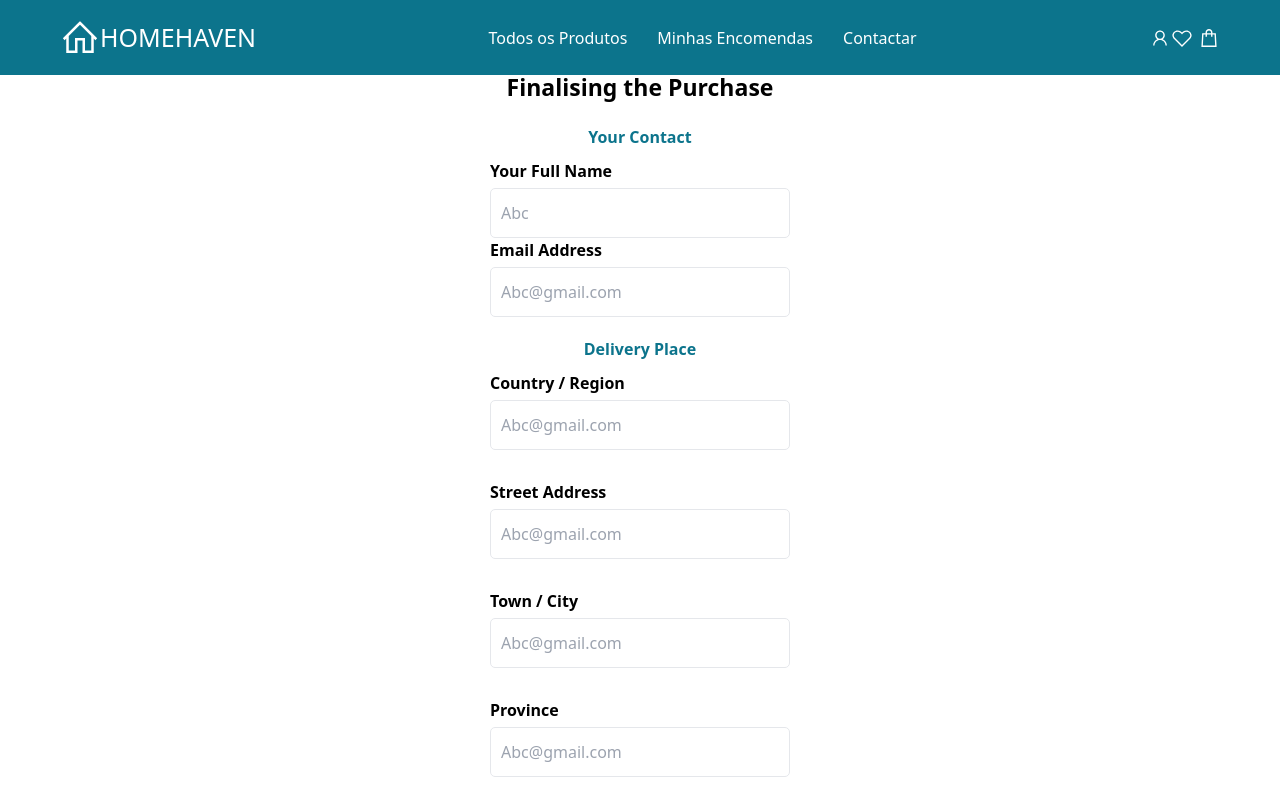
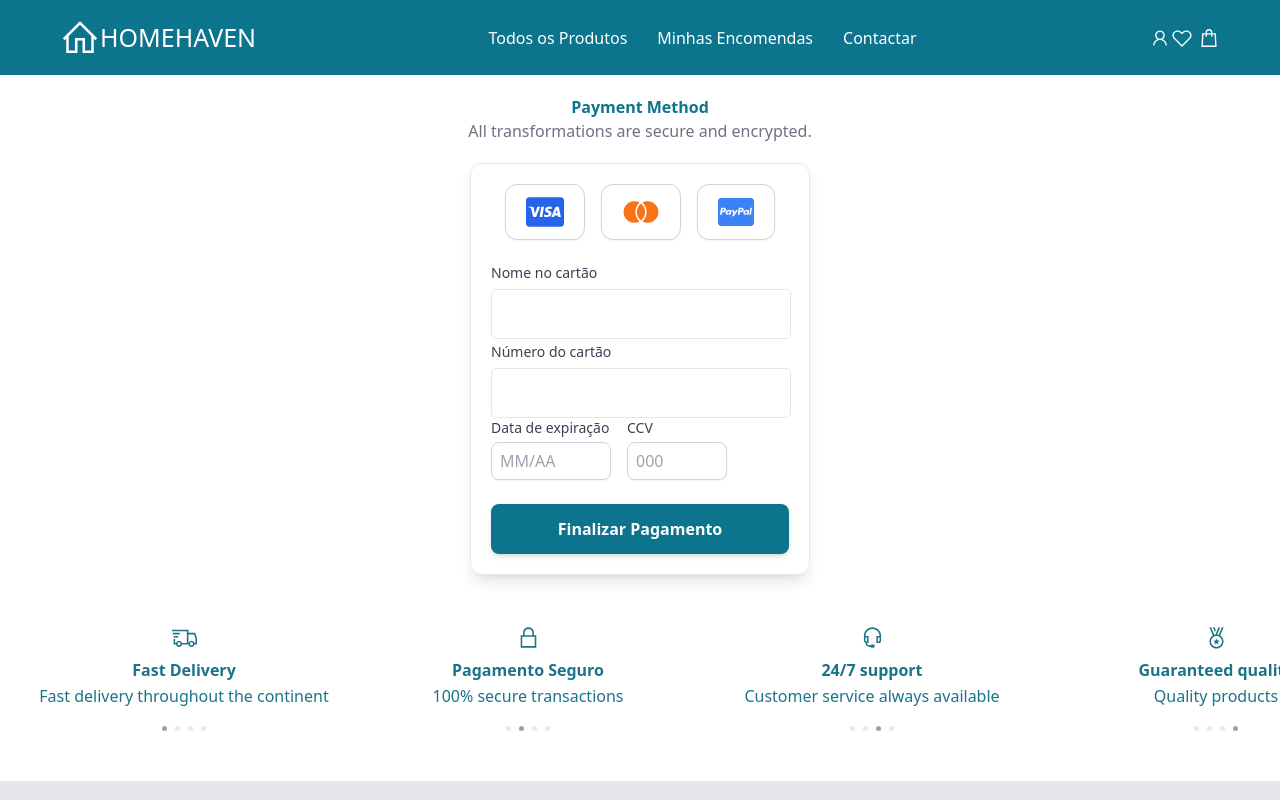
Before and after one commit to Carolthe/loja-fullstack, a React (Vite) app in the folder frontend/: page /pagamento in a window 1280 px wide. Shown: the top 800 px of the page. Built offline with nearby package versions, Linux system fonts and the light colour scheme.

Commit message:
Alterações na pagina de pagamento/ Alterações na tela de login ao estar logado

```diff
--- a/frontend/src/App.jsx
+++ b/frontend/src/App.jsx
@@ -17,6 +17,8 @@ import KitchenCategory from './pags/KitchenCategory'
 import BathroomCategory from './pags/BathroomCategory'
 import OfficeCategory from './pags/OfficeCategory'
 import PasswordRecovery from './pags/PasswordRecovery'
+import Perfil from './pags/Perfil'
+import Pagamento from './pags/Pagamento'
 
 function App() {
   return (
@@ -30,7 +32,7 @@ function App() {
           <Route path="/favoritos" element={<Favorites />} />
           <Route path="/pedidos" element={<Orders />} />
           <Route path="/contato" element={<Contact />} />
-          <Route path='/pagamento' element={<Payment />} />
+          <Route path='/dadosLocalizacao' element={<Payment />} />
           <Route path='/login' element={<Login />} />
           <Route path='/createAccount' element={<CreateAccount />} />
           <Route path='/roomCategory' element={<RoomCategory />} />
@@ -40,6 +42,8 @@ function App() {
           <Route path='/officeCategory' element={<OfficeCategory />} />
           <Route path='/productsDetails' element={<ProductsDetails />} />
           <Route path='/password-recovery' element={<PasswordRecovery />} />
+          <Route path='/perfil' element={<Perfil/>} />
+          <Route path='/pagamento' element={<Pagamento/>} />
         </Routes>
       </div>
     </Router>
--- a/frontend/src/components/Header.jsx
+++ b/frontend/src/components/Header.jsx
@@ -52,9 +52,15 @@ export default function Header() {
         <p>Contactar</p>
       </div>
       <div className="flex items-center text-[22px]">
-        <Link to="/login">
-          <LiaUserSolid />
-        </Link>
+        {usuario ? (
+          <Link to="/perfil">
+            <LiaUserSolid />
+          </Link>
+        ) : (
+          <Link to="/login">
+            <LiaUserSolid />
+          </Link>
+        )}
         <Link to="/favoritos" className="relative">
           <LiaHeart className="mr-[5px]" />
           {favCount > 0 && (
--- a/frontend/src/pags/Cart.jsx
+++ b/frontend/src/pags/Cart.jsx
@@ -65,7 +65,7 @@ async function limparCarrinho() {
       <hr />
       <div className="flex flex-col items-center mt-[30px]">
         <p className="mb-[20px] font-semibold">Total:<span className="text-fontGray ml-[20px]">{total} $</span></p>
-        <Link to="/pagamento" >
+        <Link to="/dadosLocalizacao" >
           <button className="w-[310px] h-[50px] text-white bg-highlightGreen">Complete Checkout</button>
         </Link>
         <button className="w-[310px] h-[50px] text-white bg-highlightGreen"
--- /dev/null
+++ b/frontend/src/pags/Pagamento.jsx
@@ -0,0 +1,72 @@
+import { FaCcVisa, FaCcPaypal } from "react-icons/fa";
+import { RiMastercardFill } from "react-icons/ri";
+import Input from "../components/Input";
+import Credibility from "../components/Crediblility";
+import Footer from "../components/Footer";
+import Newsletter from "../components/Newsletter";
+import ScrollToTop from "../components/ScrollToTop";
+
+export default function () {
+    return (
+        <>
+            <div className="flex flex-col items-center mt-[20px]">
+                <p className="font-semibold text-greenMain text-center mt-[25px] ">Payment Method</p>
+                <p className="text-fontGray">All transformations are secure and encrypted.</p>
+                <form className="bg-white w-[340px] mt-[20px] rounded-xl shadow-lg p-5 border border-gray-200">
+                    <div className="flex justify-center gap-4 mb-5">
+                        <div className="bg-white px-[20px] py-[8px] rounded-xl border border-gray-300 shadow-sm
+                            flex items-center justify-center hover:shadow-md cursor-pointer transition-all duration-200">
+                            <FaCcVisa className="text-[38px] text-blue-600" />
+                        </div>
+                        <div className="bg-white px-[20px] py-[8px] rounded-xl border border-gray-300 shadow-sm
+                            flex items-center justify-center hover:shadow-md cursor-pointer transition-all duration-200">
+                            <RiMastercardFill className="text-[38px] text-orange-500" />
+                        </div>
+                        <div className="bg-white px-[20px] py-[8px] rounded-xl border border-gray-300 shadow-sm
+                            flex items-center justify-center hover:shadow-md cursor-pointer transition-all duration-200">
+                            <FaCcPaypal className="text-[36px] text-blue-500" />
+                        </div>
+                    </div>
+                    <label className="text-sm font-medium text-gray-700">Nome no cartão</label>
+                    <Input />
+                    <label className="text-sm font-medium text-gray-700">Número do cartão</label>
+                    <Input />
+
+                    <div className="flex gap-4">
+                        <div className="flex flex-col">
+                            <label className="text-sm font-medium text-gray-700">Data de expiração</label>
+                            <input
+                                type="text"
+                                placeholder="MM/AA"
+                                className="mt-1 w-[120px] h-[38px] px-2 rounded-lg border border-gray-300
+                           shadow-sm focus:ring-2 focus:ring-greenMain outline-none transition"
+                            />
+                        </div>
+
+                        <div className="flex flex-col">
+                            <label className="text-sm font-medium text-gray-700">CCV</label>
+                            <input
+                                type="text"
+                                placeholder="000"
+                                maxLength={3}
+                                className="mt-1 w-[100px] h-[38px] px-2 rounded-lg border border-gray-300
+                           shadow-sm focus:ring-2 focus:ring-greenMain outline-none transition"
+                            />
+                        </div>
+                    </div>
+                    <button
+                        type="submit"
+                        className="w-full h-[50px] mt-6 bg-greenMain text-white font-semibold rounded-lg
+                       shadow-md hover:brightness-110 transition-all duration-200"
+                    >
+                        Finalizar Pagamento
+                    </button>
+                </form>
+            </div>
+            <Credibility />
+            <Newsletter />
+            <ScrollToTop />
+            <Footer />
+        </>
+    )
+}
--- a/frontend/src/pags/Payment.jsx
+++ b/frontend/src/pags/Payment.jsx
@@ -3,55 +3,40 @@ import Footer from "../components/Footer";
 import Input from "../components/Input";
 import Newsletter from "../components/Newsletter";
 import ScrollToTop from "../components/ScrollToTop";
+import { Link } from "react-router-dom";
 
 export default function Payment() {
     return (
         < div className="mt-[0px]">
             <div className=" flex flex-col items-center">
                 <h4 className="text-center font-semibold text-[23px] mt-[20px]">Finalising the Purchase</h4>
-                <p className="font-semibold text-greenMain mt-[20px] text-center">Your Contact</p>
-                <form className=" gap-[30px] mt-[10px]">
-                    <div>
-                        <label className="font-semibold">Your Full Name</label>
-                        <Input placeholder="Abc" />
-                    </div>
-                    <div>
-                        <label className="font-semibold">Email Address </label>
-                        <Input placeholder="Abc@gmail.com" />
-                    </div>
-                </form>
                 <p className="font-semibold text-greenMain text-center mt-[20px] mb-[10px]">Delivery Place</p>
                 <form className="flex flex-col items-center gap-[30px]">
                     <div>
                         <label className="font-semibold ">Country / Region </label>
-                        <Input placeholder="Abc@gmail.com" />
+                        <Input placeholder="Pais" />
                     </div>
                     <div>
                         <label className="font-semibold">Street Address </label>
-                        <Input placeholder="Abc@gmail.com" />
+                        <Input placeholder="Cidade" />
                     </div>
                     <div>
                         <label className="font-semibold">Town / City </label>
-                        <Input placeholder="Abc@gmail.com" />
+                        <Input placeholder="Rua" />
                     </div>
                     <div>
                         <label className="font-semibold">Province </label>
-                        <Input placeholder="Abc@gmail.com" />
-                    </div>
-                    <div>
-                        <label className="font-semibold">ZIP code </label>
-                        <Input placeholder="Abc@gmail.com" />
+                        <Input placeholder="Cep" />
                     </div>
                     <div>
                         <label className="font-semibold">Additional information </label>
-                        <Input placeholder="Abc@gmail.com" />
+                        <Input placeholder="Informação adicional" />
                     </div>
+                    <Link to="/pagamento">
+                    <button className="bg-highlightGreen px-[40px] py-[15px] text-white">Ir Para Pagamento</button>
+                    </Link>
                 </form>
-                <p className="font-semibold text-greenMain text-center mt-[25px]  ">Payment Method</p>
-                <p className="text-fontGray">All transformations are secure and encrypted.</p>
-                <div className="bg-slate-200 h-[500px] w-[340px] mt-[20px]">
-                    <p>teste</p>
-                </div>
+
             </div>
             <Credibility />
             <Newsletter />
--- /dev/null
+++ b/frontend/src/pags/Perfil.jsx
@@ -0,0 +1,26 @@
+import { useNavigate } from "react-router-dom";
+
+export default function Perfil() {
+  const navigate = useNavigate();
+  const usuario = JSON.parse(localStorage.getItem("usuario"));
+
+  function handleLogout() {
+    localStorage.removeItem("usuario");
+    navigate("/");
+    window.location.reload(); // força Navbar/Header atualizar
+  }
+
+  return (
+    <div className="p-4">
+      <h1 className="text-xl">Olá, {usuario?.nome}</h1>
+      <p>Email: {usuario?.email}</p>
+
+      <button
+        onClick={handleLogout}
+        className="mt-4 bg-red-500 text-white px-4 py-2 rounded"
+      >
+        Terminar Sessão
+      </button>
+    </div>
+  );
+}
```
